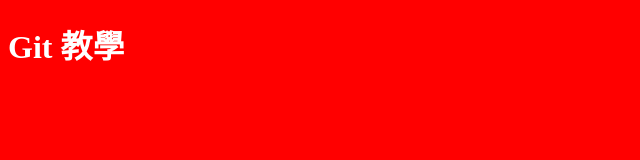
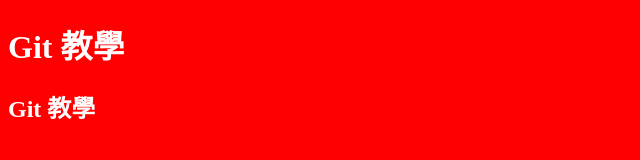
Before and after one commit to shihching647/TGD103_git, a plain HTML site: page index.html in a window 1280 px wide. Shown: the whole page, without its empty margins (0-640 px from the left). Drawn offline with Linux system fonts and the light colour scheme.

Commit message:
modified html

```diff
--- a/index.html
+++ b/index.html
@@ -9,5 +9,6 @@
 </head>
 <body>
     <h1>Git 教學</h1>
+    <h2>Git 教學</h2>
 </body>
 </html>
```
